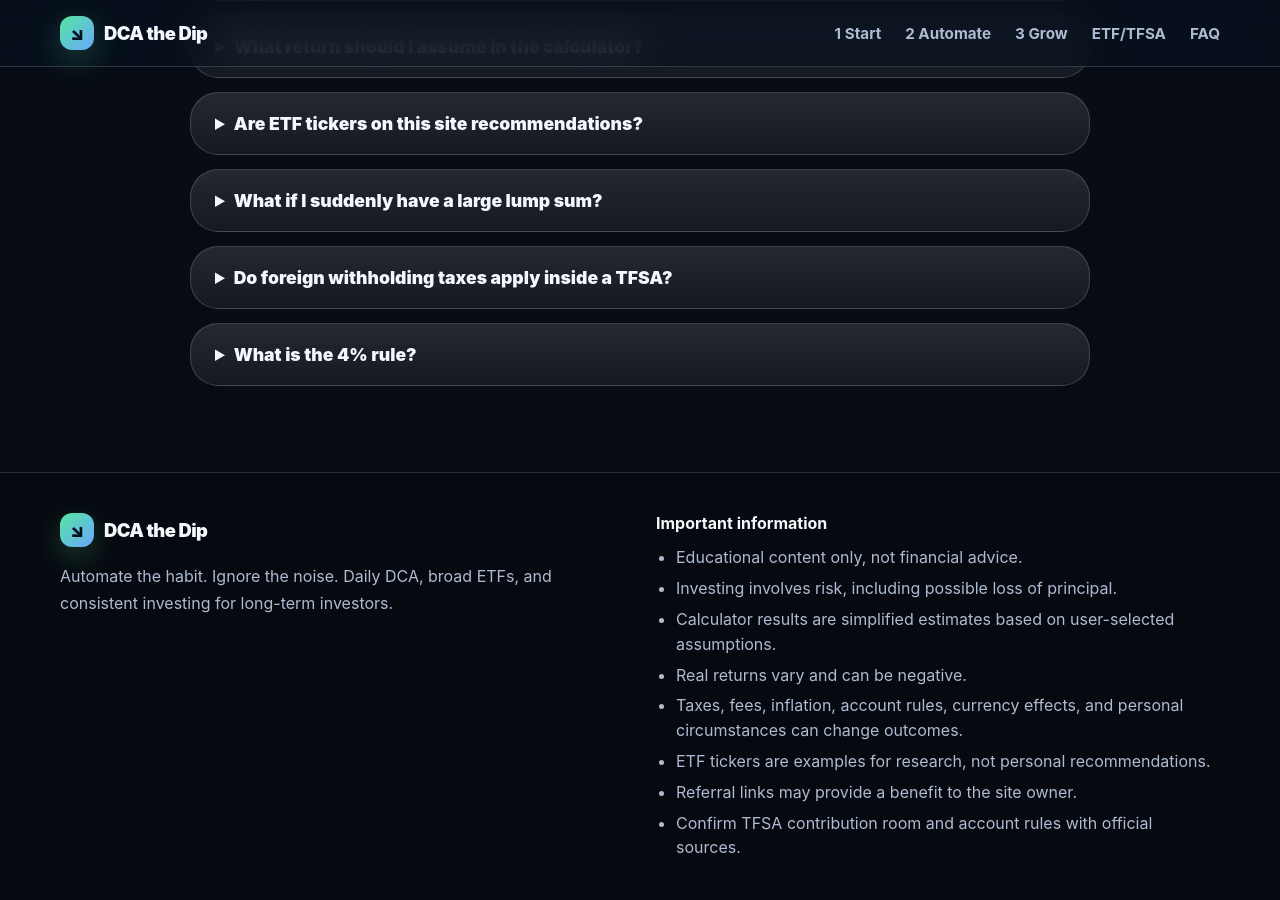
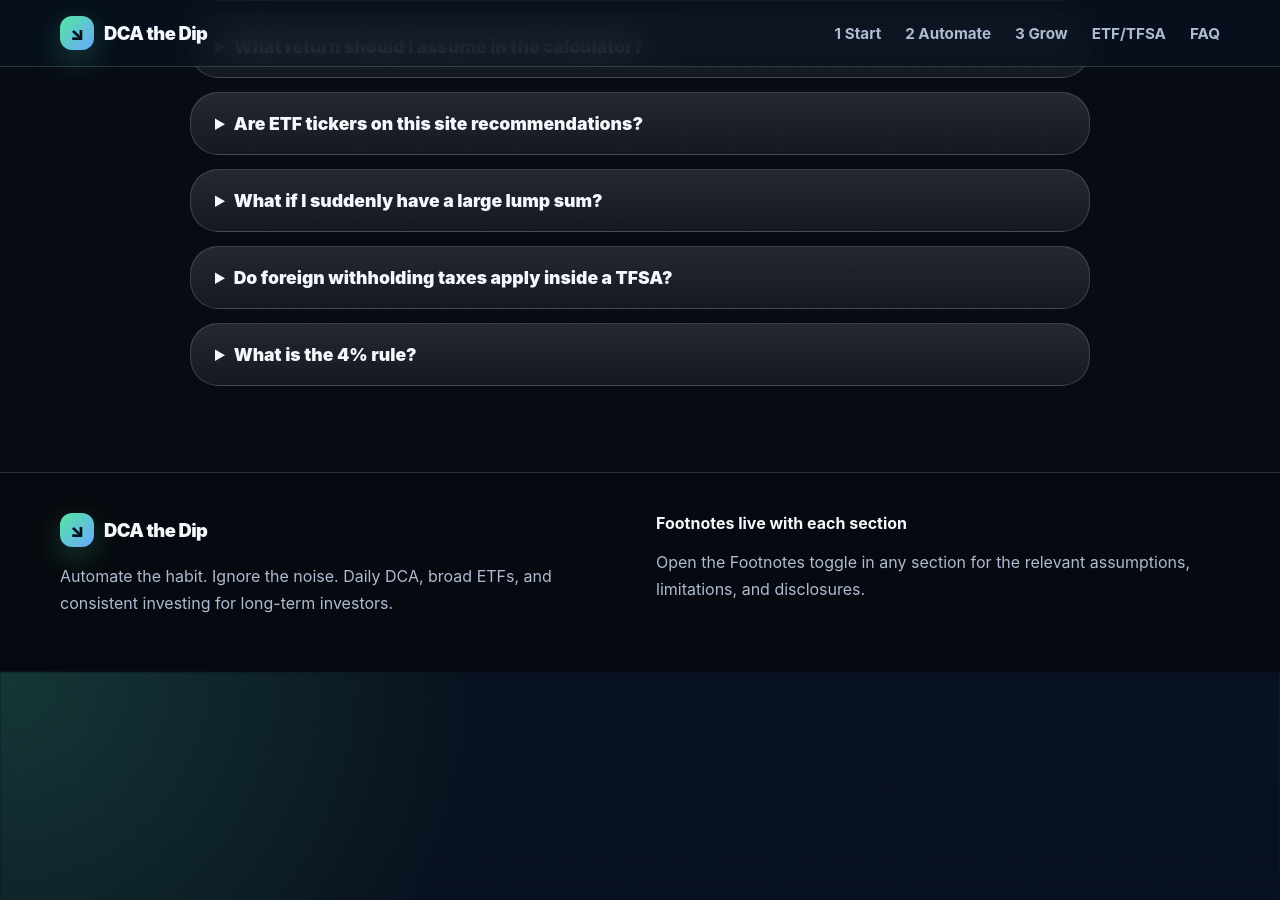
Before and after one commit to thestamp/dcathedip, a Jekyll site: the page built from index.html, in a window 1280 px wide and 900 px high, scrolled down 17559 px. Built offline with Jekyll 4.4.1, drawn with Linux system fonts in a browser that asks for light colours; some of the changed text lies outside the part shown.

Commit message:
Move disclosures into section footnotes

```diff
--- a/content.md
+++ b/content.md
@@ -147,7 +147,7 @@
 9. DCA vs lump sum / timing risk
 10. Advanced growth milestones: contribution crossover and 4% rule income target
 11. FAQ
-12. Footer disclosure
+12. Section-level footnotes
 
 Reason: visitors should emotionally understand the value before being asked to process caveats, risk categories, and advanced finance concepts.
 
@@ -764,7 +764,7 @@
 
 Referral link
 
-## Footer disclosure handles
+## Section-level footnote handles
 
 Full referral disclosure belongs in the footer, not as a large interruptive paragraph in the middle of the page.
 
@@ -981,26 +981,21 @@
 
 ---
 
-# 26. Footer disclosure box
+# 26. Section-level footnotes and footer
 
-Create a structured footer disclosure called:
+Do not collect all caveats at the bottom of the page. Each major section should carry its own expandable **Footnotes** block with the relevant caveat or assumption.
 
-## Important information
+Use the summary title:
 
-Use bullet points:
+> Footnotes
 
-- Educational content only, not financial advice.
-- Investing involves risk, including possible loss of principal.
-- Calculator results are simplified estimates based on user-selected assumptions.
-- Real returns vary and can be negative.
-- Taxes, fees, inflation, account rules, currency effects, and personal circumstances can change outcomes.
-- ETF tickers are examples for research, not personal recommendations.
-- Referral links may provide a benefit to the site owner.
-- Confirm TFSA contribution room and account rules with official sources.
+Do not use:
 
-This footer disclosure replaces repeated heavy caveats throughout the page.
+> Context
 
----
+Footer copy should be minimal:
+
+> Footnotes live with each section. Open the Footnotes toggle in any section for the relevant assumptions, limitations, and disclosures.
 
 # 27. Navigation rewrite
 
@@ -1075,6 +1070,11 @@
 2. **Automate** — pick an amount, use the calculator, choose a cadence, set up recurring investing, and research ETF/TFSA options.
 3. **Grow** — understand compounding, use the 4% rule income target, compare lump sum versus DCA behaviour, and plan withdrawals.
 
-Use contextual expandable footnotes throughout. Lead with benefits in the main copy; place caveats in the relevant footnote, FAQ, or footer.
+Use section-level expandable footnotes throughout. Lead with benefits in the main copy; place caveats in the relevant footnote, FAQ, or footer.
 
 Recommended term for the income tool: **4% rule income target**. Avoid “self-replenishing from CAGR” because CAGR is not guaranteed annual cash flow.
+
+
+## Footnote title standard
+
+Expandable disclosure/caveat blocks inside sections should use the summary title **Footnotes**, not “Context.” Relevant bottom-of-page disclosure items should live in the section they explain: calculators with calculator assumptions, ETFs with ETF example caveats, TFSA with contribution-room/withholding notes, brokerage links with referral disclosure, and risk sections with investment-risk notes. Keep the footer minimal.
--- a/index.html
+++ b/index.html
@@ -66,7 +66,7 @@
       <a class="journey-card" href="#calculator"><span>2</span><strong>Automate</strong><p>Choose a recurring amount and schedule you can keep.</p></a>
       <a class="journey-card" href="#compounding"><span>3</span><strong>Grow</strong><p>Use compounding and 4% rule tools to understand long-term scale.</p></a>
     </div>
-    <details class="section-footnote"><summary>Context: why the site is arranged this way</summary><p>New investors need a simple path more than scattered facts. This structure keeps the message clear: get ready, automate consistently, then think about long-term growth.</p></details>
+    <details class="section-footnote"><summary>Footnotes</summary><p>Educational content only, not financial advice. This page is organized as a learning path so beginners can get ready, automate consistently, and then think about long-term growth without treating the site as a personal recommendation.</p></details>
   </section>
 
   <section id="before-dca" class="section foundation-section">
@@ -87,7 +87,7 @@
           <article class="foundation-card"><span class="icon">💳</span><h3>High-interest debt</h3><p>If you have credit card debt or other very high-interest debt, paying it down may be the stronger first move.</p></article>
         </div>
       </div>
-      <details class="section-footnote"><summary>Context: foundation before optimization</summary><p>This checklist is not meant to block investing. It is meant to make the habit easier to keep, especially when markets are noisy or life gets expensive.</p></details>
+      <details class="section-footnote"><summary>Footnotes</summary><p>This checklist is not meant to block investing. It is meant to make the habit easier to keep, especially when markets are noisy or life gets expensive. Personal circumstances can change which account or contribution amount makes sense.</p></details>
     </div>
   </section>
 
@@ -103,7 +103,7 @@
       <article class="risk-spectrum-row"><span>Long-term growth</span><strong>All-equity broad-market ETFs</strong><p>May fit long timelines and investors who can handle larger swings.</p></article>
     </div>
     <p class="calculator-note center-note">Broad equity ETFs are diversified, but they can still fall during market downturns. If large drops would make you sell, consider a smoother investment mix.</p>
-    <details class="section-footnote"><summary>Context: diversified does not mean stable</summary><p>Diversification reduces company-specific risk. It does not remove market risk, currency risk, or the emotional challenge of holding through downturns.</p></details>
+    <details class="section-footnote"><summary>Footnotes</summary><p>Diversification reduces company-specific risk. It does not remove market risk, currency risk, possible loss of principal, or the emotional challenge of holding through downturns.</p></details>
   </section>
 
   <section id="automate-habit" class="wrap section grid-3" aria-labelledby="why-title">
@@ -127,7 +127,7 @@
       <h3>Fits paycheque investing</h3>
       <p>For people investing from income, payday-based, weekly, monthly, or daily DCA can all work. Choose the schedule you can automate and keep.</p>
     </article>
-    <details class="section-footnote wide"><summary>Context: why ongoing contributions matter</summary><p>A one-time investment can be a strong start, but it is not a complete habit. The core message of this site is to keep investing at a sustainable daily, weekly, payday, or monthly rhythm after the initial buy.</p></details>
+    <details class="section-footnote wide"><summary>Footnotes</summary><p>A one-time investment can be a strong start, but it is not a complete habit. The core message of this site is to keep investing at a sustainable daily, weekly, payday, or monthly rhythm after the initial buy.</p></details>
   </section>
 
   <section id="budget" class="wrap section budget-section">
@@ -162,7 +162,7 @@
         <a class="button ghost" href="https://help.wealthsimple.com/hc/en-ca/articles/9544942923547-Set-up-a-recurring-investment" rel="nofollow noopener">Setup details</a>
       </div>
     </aside>
-    <details class="section-footnote"><summary>Context: small amounts are still meaningful</summary><p>The examples are not about coffee or lottery tickets specifically. They show how small discretionary amounts can become an automated investing habit when repeated over time.</p></details>
+    <details class="section-footnote"><summary>Footnotes</summary><p>The examples are not about coffee or lottery tickets specifically. They show how small discretionary amounts can become an automated investing habit when repeated over time. Only invest money that is truly available after bills, debt priorities, and emergency savings.</p></details>
   </section>
 
   <section id="means" class="section means-section">
@@ -185,7 +185,7 @@
           <p>If a contribution amount creates stress, it is too high. Sustainable beats aggressive.</p>
         </div>
       </div>
-      <details class="section-footnote wide"><summary>Context: why cash buffers matter</summary><p>A cash buffer reduces the chance that an emergency forces you to sell investments during a market downturn.</p></details>
+      <details class="section-footnote wide"><summary>Footnotes</summary><p>A cash buffer reduces the chance that an emergency forces you to sell investments during a market downturn. Investing involves risk, including possible loss of principal, so short-term money usually belongs somewhere more stable.</p></details>
     </div>
   </section>
 
@@ -279,7 +279,7 @@
             <p>Scroll the table to compare the daily value of lump sum, daily, weekly, monthly, and quarterly investing. The table updates whenever you move the sliders.</p>
             <div class="daily-table-wrap" id="dailyTable" aria-live="polite"></div>
           </details>
-          <details class="section-footnote"><summary>Context: what this calculator does and does not show</summary><p>The chart compares timing, not a complete financial plan. It does not include tax, inflation, fees, currency effects, or real-world behaviour during market stress.</p></details>
+          <details class="section-footnote"><summary>Footnotes</summary><p>The chart compares timing, not a complete financial plan. Calculator results are simplified estimates based on user-selected assumptions and do not include tax, inflation, fees, currency effects, account rules, or real-world behaviour during market stress. Real returns vary and can be negative.</p></details>
         </div>
       </div>
     </div>
@@ -301,7 +301,7 @@
       <div role="row"><span>Monthly</span><strong>Simple household budgeting / larger timing chunks</strong></div>
       <div role="row"><span>Quarterly</span><strong>Lowest maintenance / most timing concentration</strong></div>
     </div>
-    <details class="section-footnote wide"><summary>Context: the main habit is continuing</summary><p>The exact cadence matters less than continuing after the first investment. Daily and weekly are useful because they turn investing from a one-time event into an ongoing behaviour.</p></details>
+    <details class="section-footnote wide"><summary>Footnotes</summary><p>The exact cadence matters less than continuing after the first investment. Daily and weekly are useful because they turn investing from a one-time event into an ongoing behaviour. Choose the schedule you can automate without stress.</p></details>
   </section>
 
   <section id="wealthsimple-guide" class="section wealthsimple-guide-section">
@@ -353,7 +353,7 @@
           </div>
         </article>
       </div>
-      <details class="section-footnote"><summary>Context: brokerage links</summary><p>Wealthsimple is included because it supports recurring ETF purchases for Canadians. Compare platforms, fees, account types, FX costs, and current terms before choosing a brokerage.</p></details>
+      <details class="section-footnote"><summary>Footnotes</summary><p>Wealthsimple is included because it supports recurring ETF purchases for Canadians. Compare platforms, fees, account types, FX costs, and current terms before choosing a brokerage. Referral links may provide a benefit to the site owner.</p></details>
     </div>
   </section>
 
@@ -380,7 +380,7 @@
         <p>More concentrated. One company or sector can struggle for years, even while the broader market grows.</p>
       </article>
     </div>
-    <details class="section-footnote"><summary>Context: ETF examples and risk</summary><p>Broad ETFs simplify diversification, but they still move with markets. Sector ETFs and individual stocks add more concentration risk.</p></details>
+    <details class="section-footnote"><summary>Footnotes</summary><p>Broad ETFs simplify diversification, but they still move with markets. Sector ETFs and individual stocks add more concentration risk. ETF tickers are examples for research, not personal recommendations.</p></details>
   </section>
 
   <section id="tickers" class="section ticker-section">
@@ -411,7 +411,7 @@
         </div>
       </aside>
       <p class="location-note etf-risk-note">Other all-in-one ETFs, such as VEQT, may also be worth comparing. The best fit depends on your account, time horizon, comfort with volatility, fees, and desired exposure.</p>
-      <details class="section-footnote"><summary>Context: ETF examples are research starting points</summary><p>These examples are not ranked recommendations. Review fund facts, MER, holdings, currency exposure, distribution history, tax treatment, and whether the fund fits your risk tolerance before choosing.</p></details>
+      <details class="section-footnote"><summary>Footnotes</summary><p>These examples are not ranked recommendations. Review fund facts, MER, holdings, currency exposure, distribution history, tax treatment, and whether the fund fits your risk tolerance before choosing. ETF tickers are examples for research, not personal recommendations.</p></details>
       <p class="location-note" style="margin-top:20px"><a href="#wealthsimple-guide">← Back to Wealthsimple step-by-step setup</a></p>
     </div>
   </section>
@@ -443,7 +443,7 @@
       </form>
       <div class="tfsa-result" id="tfsaResult" aria-live="polite"></div>
     </div>
-    <details class="section-footnote"><summary>Context: TFSA details to verify</summary><p>Confirm your official contribution room with CRA My Account. Foreign withholding tax can still apply to some foreign dividends inside a TFSA, especially U.S. dividends.</p></details>
+    <details class="section-footnote"><summary>Footnotes</summary><p>Confirm your official TFSA contribution room and account rules with official sources such as CRA My Account. Foreign withholding tax can still apply to some foreign dividends inside a TFSA, especially U.S. dividends.</p></details>
   </section>
 
   <section id="compounding" class="section compounding-section">
@@ -570,7 +570,7 @@
         </div>
 
         <div class="crossover-results" id="crossoverResults" aria-live="polite"></div>
-        <details class="section-footnote"><summary>Footnote: why this section uses the 4% rule instead of CAGR income</summary><p>Recommended term: <strong>4% rule income target</strong>. Using CAGR as “self-replenishing income” can be misleading because average long-term returns are not reliable yearly cash flow. The 4% rule is still simplified, but it is more conservative because it separates a spending/withdrawal assumption from the portfolio’s growth assumption.</p></details>
+        <details class="section-footnote"><summary>Footnotes</summary><p>Recommended term: <strong>4% rule income target</strong>. Using CAGR as “self-replenishing income” can be misleading because average long-term returns are not reliable yearly cash flow. The 4% rule is still simplified, but it is more conservative because it separates a spending/withdrawal assumption from the portfolio’s growth assumption. Taxes, fees, inflation, account rules, and personal circumstances can change outcomes.</p></details>
       </div>
 
 
@@ -606,7 +606,7 @@
         </div>
         <p class="chart-note">Research on individual day traders shows how difficult short-term timing can be. DCA is different: it is a long-term contribution system, not a trading strategy.</p>
       </div>
-      <details class="section-footnote wide"><summary>Context: lump sum is not the whole plan</summary><p>A one-time investment can help, but long-term investing usually comes from repeatable contributions. If you phase in a lump sum, keep it fixed and planned rather than changing contributions based on market drops.</p></details>
+      <details class="section-footnote wide"><summary>Footnotes</summary><p>A one-time investment can help, but long-term investing usually comes from repeatable contributions. If you phase in a lump sum, keep it fixed and planned rather than changing contributions based on market drops.</p></details>
     </div>
   </section>
 
@@ -643,7 +643,7 @@
         <p>A market drop alone is not a plan. Review your goal, timeline, and investment mix before reacting.</p>
       </div>
     </div>
-    <details class="section-footnote wide"><summary>Context: selling is not always bad</summary><p>Selling can be appropriate when it matches a goal, rebalancing plan, or changing time horizon. The behaviour to avoid is panic selling only because the market fell.</p></details>
+    <details class="section-footnote wide"><summary>Footnotes</summary><p>Selling can be appropriate when it matches a goal, rebalancing plan, or changing time horizon. The behaviour to avoid is panic selling only because the market fell.</p></details>
   </section>
 
   <section id="faq" class="wrap section faq">
@@ -708,18 +708,9 @@
       <a class="brand" href="#top"><span class="brand-mark">↘</span><span>DCA the Dip</span></a>
       <p>Automate the habit. Ignore the noise. Daily DCA, broad ETFs, and consistent investing for long-term investors.</p>
     </div>
-    <div class="footer-disclosure">
-      <strong>Important information</strong>
-      <ul>
-        <li>Educational content only, not financial advice.</li>
-        <li>Investing involves risk, including possible loss of principal.</li>
-        <li>Calculator results are simplified estimates based on user-selected assumptions.</li>
-        <li>Real returns vary and can be negative.</li>
-        <li>Taxes, fees, inflation, account rules, currency effects, and personal circumstances can change outcomes.</li>
-        <li>ETF tickers are examples for research, not personal recommendations.</li>
-        <li>Referral links may provide a benefit to the site owner.</li>
-        <li>Confirm TFSA contribution room and account rules with official sources.</li>
-      </ul>
+    <div class="footer-disclosure footer-note">
+      <strong>Footnotes live with each section</strong>
+      <p>Open the Footnotes toggle in any section for the relevant assumptions, limitations, and disclosures.</p>
     </div>
   </div>
 </footer>
```
Also changed, not shown: requirements.md (+18 -11 lines), tests/smoke.js (+4 -4 lines).
